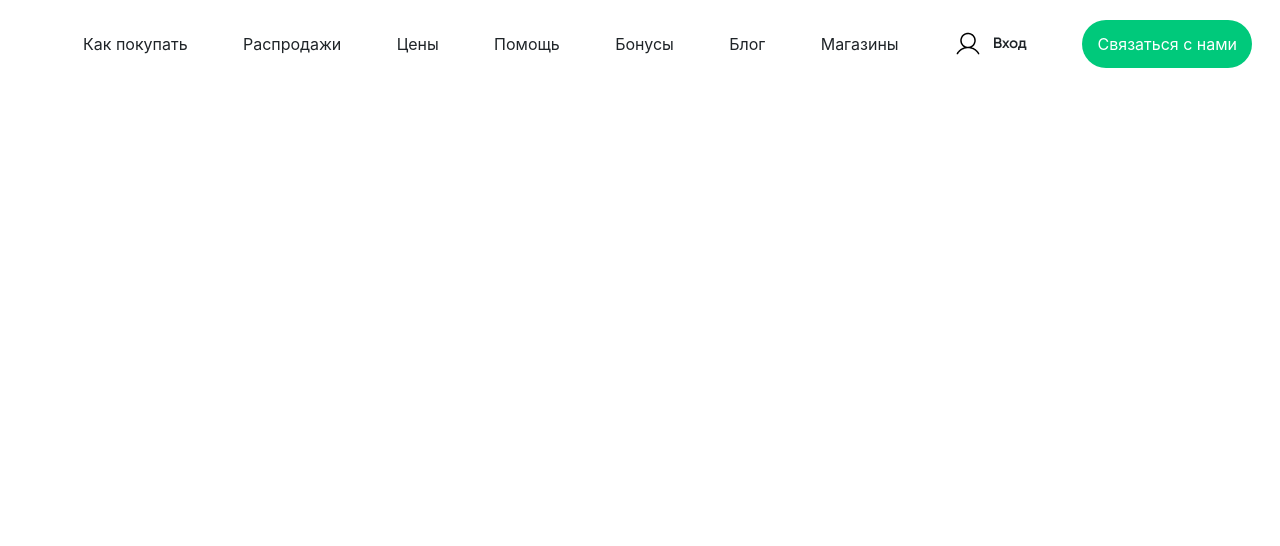
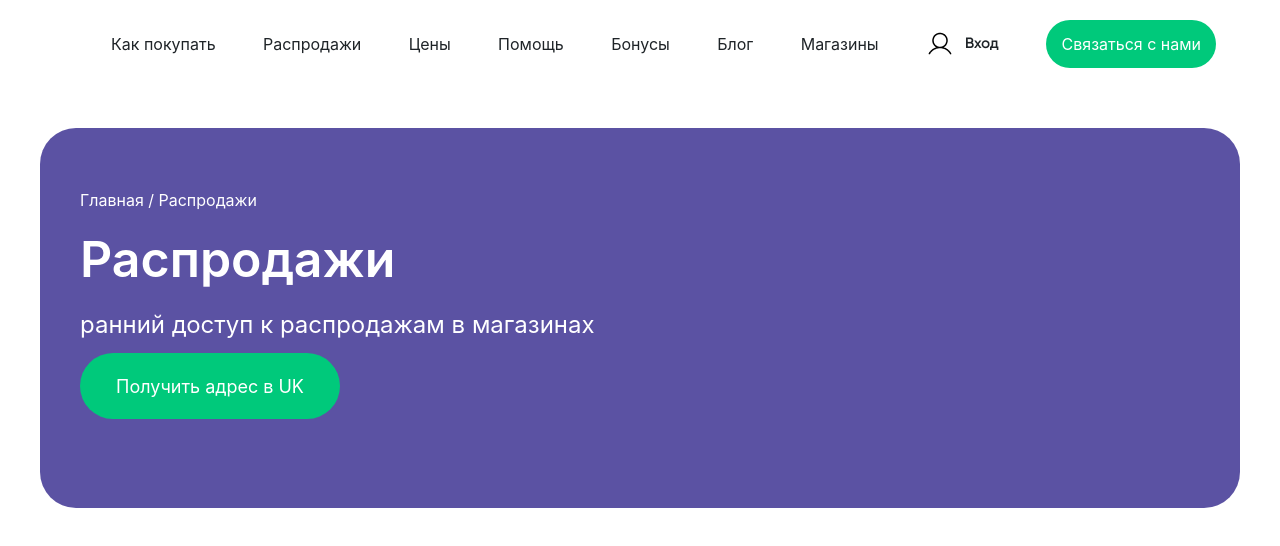
Before and after one commit to Magamed-7/Magamed-Ruslan, a website: page src/Ruslan/index.html in a window 1280 px wide. Drawn offline with nearby package versions, Linux system fonts and the light colour scheme; files that its build step writes are made by us from their sources.

Commit message:
add sectionFirst

```diff
--- a/src/Ruslan/index.html
+++ b/src/Ruslan/index.html
@@ -7,7 +7,7 @@
 	<link rel="stylesheet" href="../output.css">
 </head>
 <body>
-	<header class='flex items-center justify-around mt-[20px]'>
+	<header class='flex items-center justify-around mt-[20px] max-w-300 mx-auto'>
 		<img src="../images/_2243895274448.png" alt="">
 		<p class='text-[16px] text-[#1F2428]'>Как покупать</p>
 		<p class='text-[16px] text-[#1F2428]'>Распродажи</p>
@@ -21,5 +21,16 @@
 		</div>
 		<button class='w-[170px] h-[48px] rounded-[36px] text-[white] bg-[#00C97B]'>Связаться с нами</button>
 	</header>
+	<main >
+		<section class='w-[1400px] h-[380px] bg-[#5B52A3] m-auto mt-[60px] rounded-[36px] max-w-300 mx-auto'>
+			<div class='pt-[60px] ml-[40px] flex flex-col gap-[10px]'>
+			<p class='text-[white] text-[#FFFFFF]'>Главная  /  Распродажи</p>
+			<p class='text-[50px] font-semibold text-[white]'>Распродажи</p>
+			<p class='text-[24px] text-[white]'>ранний доступ к распродажам в магазинах</p>
+			<button class='w-[260px] h-[66px] bg-[#00C97B] rounded-[36px] text-[white] text-[18px]'>Получить адрес в UK</button>
+			</div>
+
+		</section>
+	</main>
 </body>
 </html>
```
